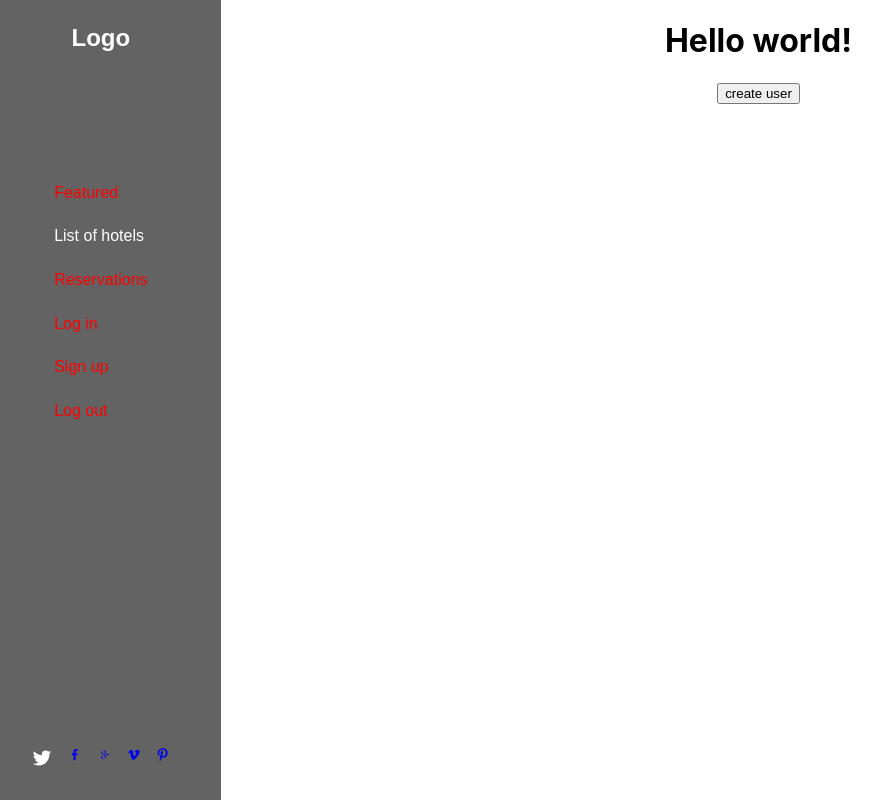
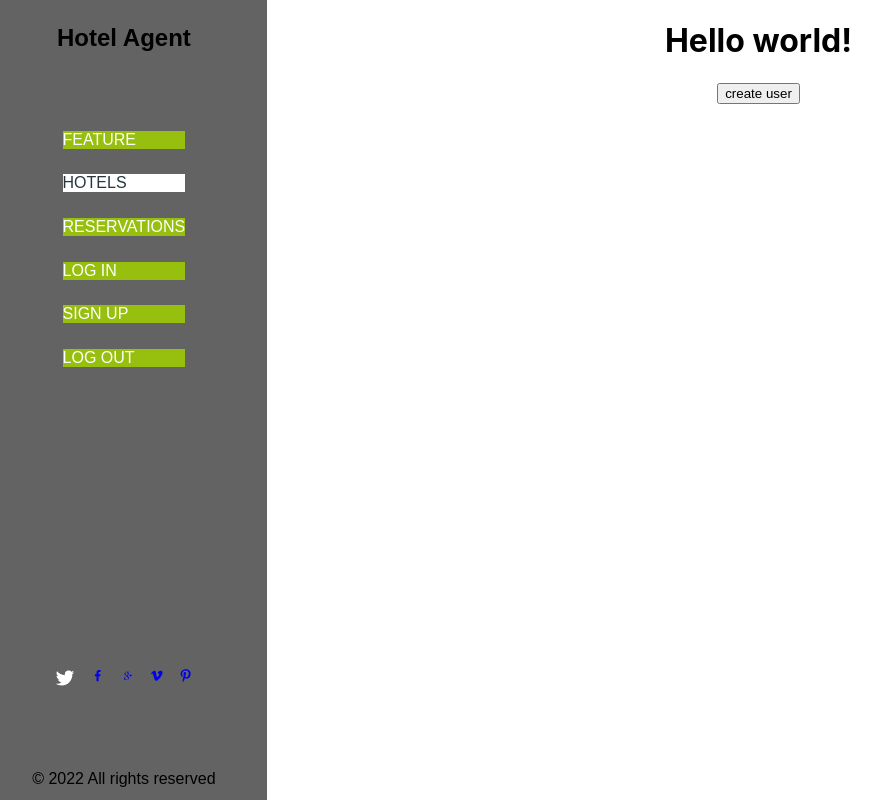
Before and after one commit to sediqullahbadakhsh/hotel-agent-front-end, a React (Create React App) app: page / in a window 1280 px wide. Shown: the whole page, without its empty margins (19-900 px from the left). Built offline with nearby package versions, Linux system fonts and the light colour scheme; no server answers.

Commit message:
Refactor Navbar

```diff
--- a/src/components/Navbar.jsx
+++ b/src/components/Navbar.jsx
@@ -25,7 +25,7 @@ const Navbar = () => {
     display: 'flex',
     alignItems: 'center',
     gap: '0',
-    color: 'white',
+    color: '$text',
   };
 
   return (
@@ -33,7 +33,7 @@ const Navbar = () => {
       <div id="logo" style={logoStyle}>
         <span id="logo-img" />
         <h1 id="logo-text">
-          Logo
+          Hotel Agent
         </h1>
       </div>
       <div className="menu-mobile">
@@ -50,11 +50,12 @@ const Navbar = () => {
             style={({ isActive }) => ({
               display: 'block',
               textDecoration: 'none',
-              color: isActive ? 'red' : 'white',
+              color: isActive ? 'white' : '#27363f',
+              backgroundColor: isActive ? '#97bf0d' : 'white',
             })}
             to="/"
           >
-            Featured
+            FEATURE
           </NavLink>
         </li>
 
@@ -68,11 +69,12 @@ const Navbar = () => {
             style={({ isActive }) => ({
               display: 'block',
               textDecoration: 'none',
-              color: isActive ? 'red' : 'white',
+              color: isActive ? 'white' : '#27363f',
+              backgroundColor: isActive ? '#97bf0d' : 'white',
             })}
             to="/hotel-details"
           >
-            List of hotels
+            HOTELS
           </NavLink>
         </li>
         <li
@@ -85,11 +87,12 @@ const Navbar = () => {
             style={({ isActive }) => ({
               display: 'block',
               textDecoration: 'none',
-              color: isActive ? 'red' : 'white',
+              color: isActive ? 'white' : '#27363f',
+              backgroundColor: isActive ? '#97bf0d' : 'white',
             })}
             to=""
           >
-            Reservations
+            RESERVATIONS
           </NavLink>
         </li>
         <li
@@ -102,11 +105,12 @@ const Navbar = () => {
             style={({ isActive }) => ({
               display: 'block',
               textDecoration: 'none',
-              color: isActive ? 'red' : 'white',
+              color: isActive ? 'white' : '#27363f',
+              backgroundColor: isActive ? '#97bf0d' : 'white',
             })}
             to=""
           >
-            Log in
+            LOG IN
           </NavLink>
         </li>
         <li
@@ -119,11 +123,12 @@ const Navbar = () => {
             style={({ isActive }) => ({
               display: 'block',
               textDecoration: 'none',
-              color: isActive ? 'red' : 'white',
+              color: isActive ? 'white' : '#27363f',
+              backgroundColor: isActive ? '#97bf0d' : 'white',
             })}
             to=""
           >
-            Sign up
+            SIGN UP
           </NavLink>
         </li>
         <li
@@ -136,17 +141,21 @@ const Navbar = () => {
             style={({ isActive }) => ({
               display: 'block',
               textDecoration: 'none',
-              color: isActive ? 'red' : 'white',
+              color: isActive ? 'white' : '#27363f',
+              backgroundColor: isActive ? '#97bf0d' : 'white',
             })}
             to=""
           >
-            Log out
+            LOG OUT
           </NavLink>
         </li>
       </ul>
       <div className="social-menu">
         <Social />
       </div>
+      <div className="footer-menu">
+        <p>&copy; 2022 All rights reserved</p>
+      </div>
     </nav>
   );
 };
```
